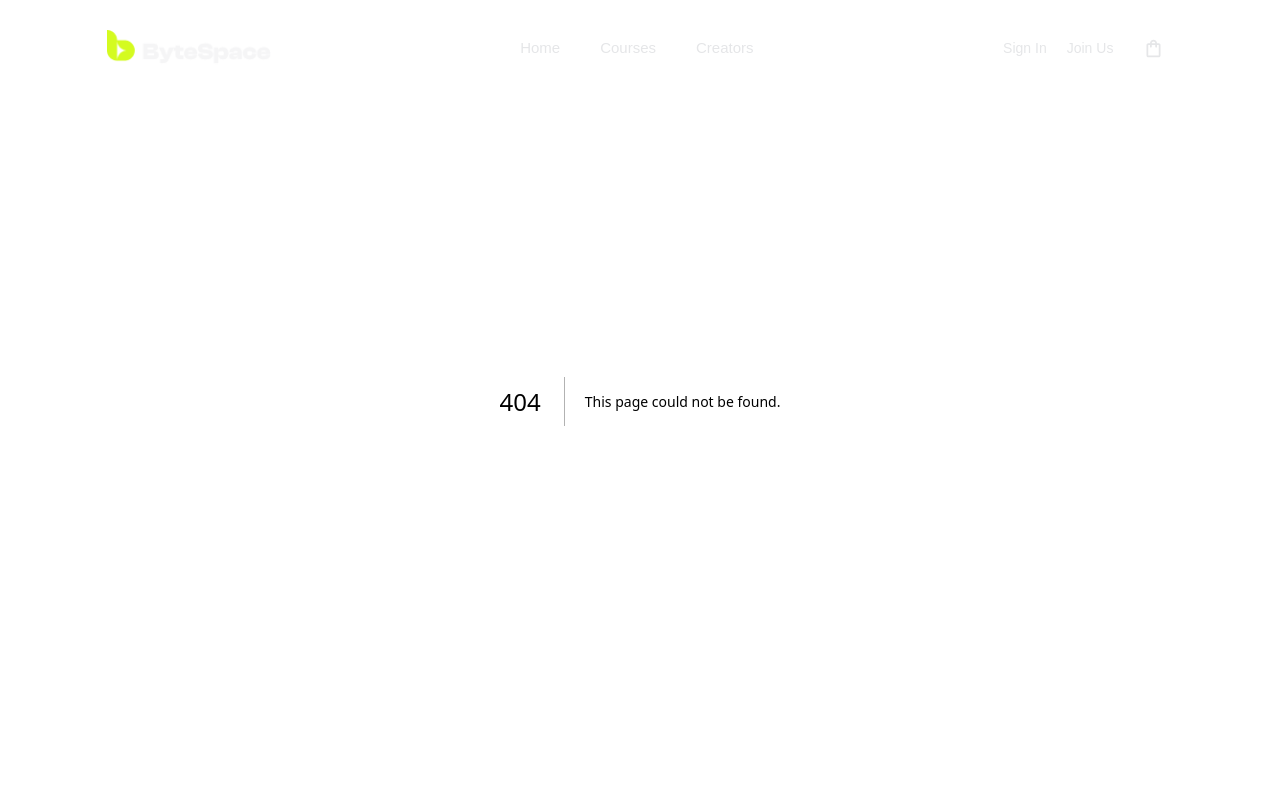
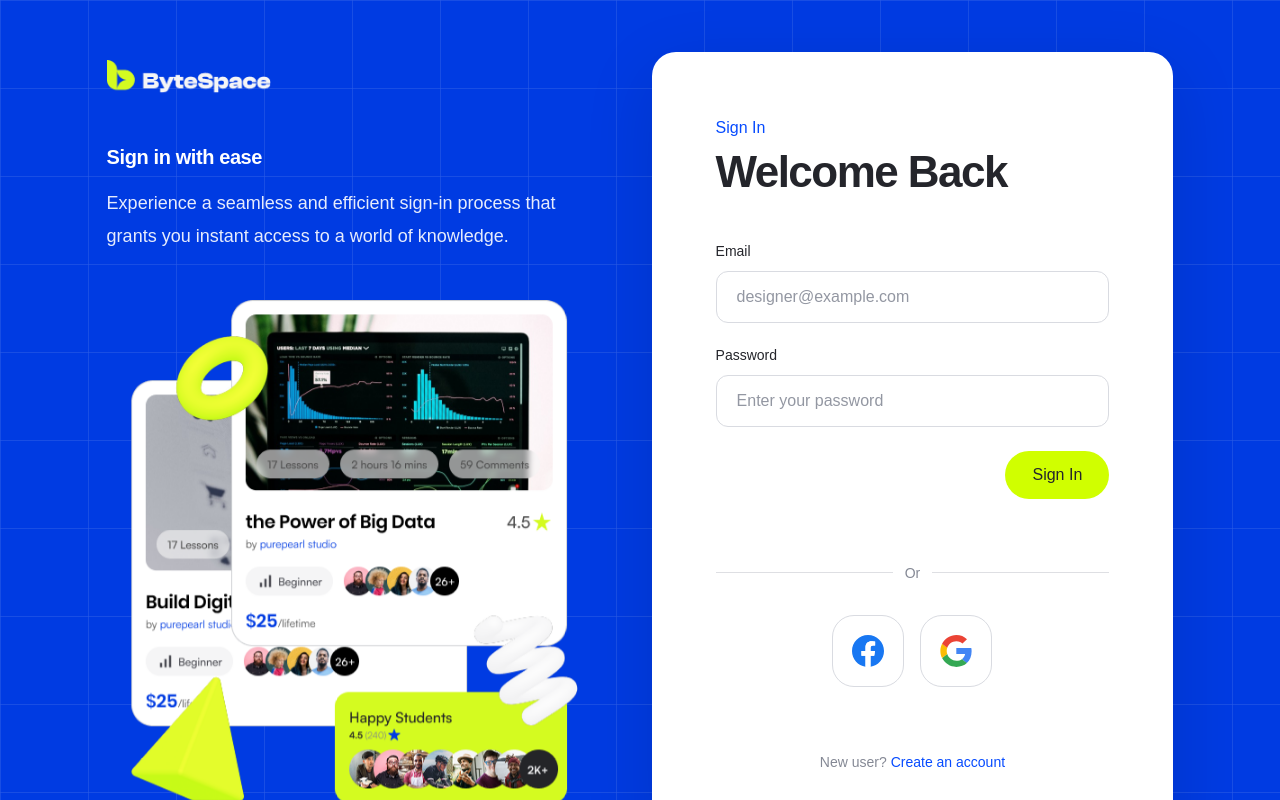
Before and after one commit to Sahed-Hasan-007/dointech-bytespace_new, a Next.js app: page /login in a window 1280 px wide. Before the commit this address had no page. Shown: the top 800 px of the page. Built offline with nearby package versions, Linux system fonts and the light colour scheme.

Commit message:
page route fix

```diff
--- a/app/pages/login/page.tsx
+++ b/app/login/page.tsx
@@ -84,7 +84,7 @@ export default function LoginPage() {
         </div>
 
         <p className="mt-auto pt-10 text-center text-sm text-[#858995]">
-          New user? <a href="/pages/register" className="text-[#064BFF] hover:underline">Create an account</a>
+          New user? <a href="/register" className="text-[#064BFF] hover:underline">Create an account</a>
         </p>
       </div>
     </AuthLayout>
--- a/app/page.tsx
+++ b/app/page.tsx
@@ -1,4 +1,4 @@
-import LandingPage from "./pages/landing_page";
+import LandingPage from "./landing_page";
 
 export default function Home() {
   return <LandingPage />;
--- a/app/pages/register/page.tsx
+++ b/app/register/page.tsx
@@ -83,7 +83,7 @@ export default function RegisterPage() {
         </form>
 
         <p className="mt-auto pt-10 text-center text-sm text-[#5f6069]">
-          Already have an account? <a href="/pages/login" className="text-[#064BFF] hover:underline">Login</a>
+          Already have an account? <a href="/login" className="text-[#064BFF] hover:underline">Login</a>
         </p>
       </div>
     </AuthLayout>
--- a/components/common/AppShell.tsx
+++ b/components/common/AppShell.tsx
@@ -7,7 +7,7 @@ import { Navbar } from "@/components/common/Navbar";
 
 export function AppShell({ children }: { children: ReactNode }) {
   const pathname = usePathname();
-  const isAuthPage = pathname === "/pages/login" || pathname === "/pages/register";
+  const isAuthPage = pathname === "/login" || pathname === "/register";
 
   return (
     <>
--- a/components/common/Navbar.tsx
+++ b/components/common/Navbar.tsx
@@ -57,8 +57,8 @@ export function Navbar() {
         </ul>
 
         <div className="hidden items-center gap-5 md:flex">
-          <a href="/pages/login" className={`${underline} text-sm font-medium transition-opacity hover:opacity-70`}>Sign In</a>
-          <a href="/pages/register" className={`${underline} text-sm font-medium transition-opacity hover:opacity-70`}>Join Us</a>
+          <a href="/login" className={`${underline} text-sm font-medium transition-opacity hover:opacity-70`}>Sign In</a>
+          <a href="/register" className={`${underline} text-sm font-medium transition-opacity hover:opacity-70`}>Join Us</a>
           <a href="/#cart" aria-label="Shopping cart" className="relative grid size-10 place-items-center rounded-full transition-colors hover:bg-white/15 after:absolute after:bottom-0 after:left-1/2 after:h-px after:w-4 after:-translate-x-1/2 after:scale-x-0 after:bg-current after:transition-transform after:duration-300 hover:after:scale-x-100">
             <Icon icon="material-symbols:shopping-bag-outline" aria-hidden="true" className="size-[21px]" />
           </a>
@@ -110,8 +110,8 @@ export function Navbar() {
         </ul>
 
         <div className="mt-6 border-t border-white/20 pt-5">
-          <a href="/pages/login" onClick={closeMenu} className="block rounded-lg px-3 py-3 text-base transition-colors hover:bg-white/10 active:bg-white/20 active:shadow-[inset_0_2px_10px_rgba(0,0,0,0.18)] focus-visible:outline-none focus-visible:ring-2 focus-visible:ring-[#D0FF00]">Sign In</a>
-          <a href="/pages/register" onClick={closeMenu} className="block rounded-lg px-3 py-3 text-base transition-colors hover:bg-white/10 active:bg-white/20 active:shadow-[inset_0_2px_10px_rgba(0,0,0,0.18)] focus-visible:outline-none focus-visible:ring-2 focus-visible:ring-[#D0FF00]">Join Us</a>
+          <a href="/login" onClick={closeMenu} className="block rounded-lg px-3 py-3 text-base transition-colors hover:bg-white/10 active:bg-white/20 active:shadow-[inset_0_2px_10px_rgba(0,0,0,0.18)] focus-visible:outline-none focus-visible:ring-2 focus-visible:ring-[#D0FF00]">Sign In</a>
+          <a href="/register" onClick={closeMenu} className="block rounded-lg px-3 py-3 text-base transition-colors hover:bg-white/10 active:bg-white/20 active:shadow-[inset_0_2px_10px_rgba(0,0,0,0.18)] focus-visible:outline-none focus-visible:ring-2 focus-visible:ring-[#D0FF00]">Join Us</a>
         </div>
       </aside>
     </header>
```
Also changed, not shown: app/landing_page.tsx (renamed from app/pages/landing_page.tsx).
